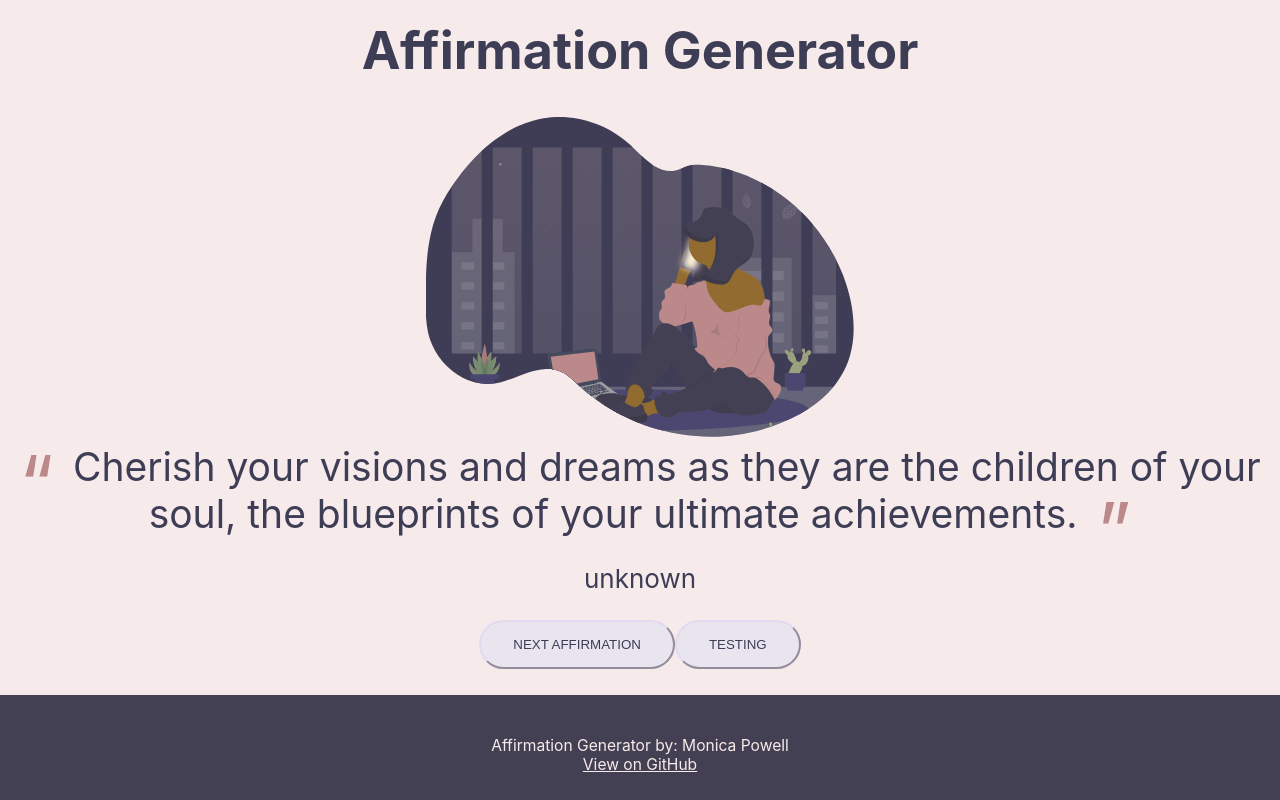
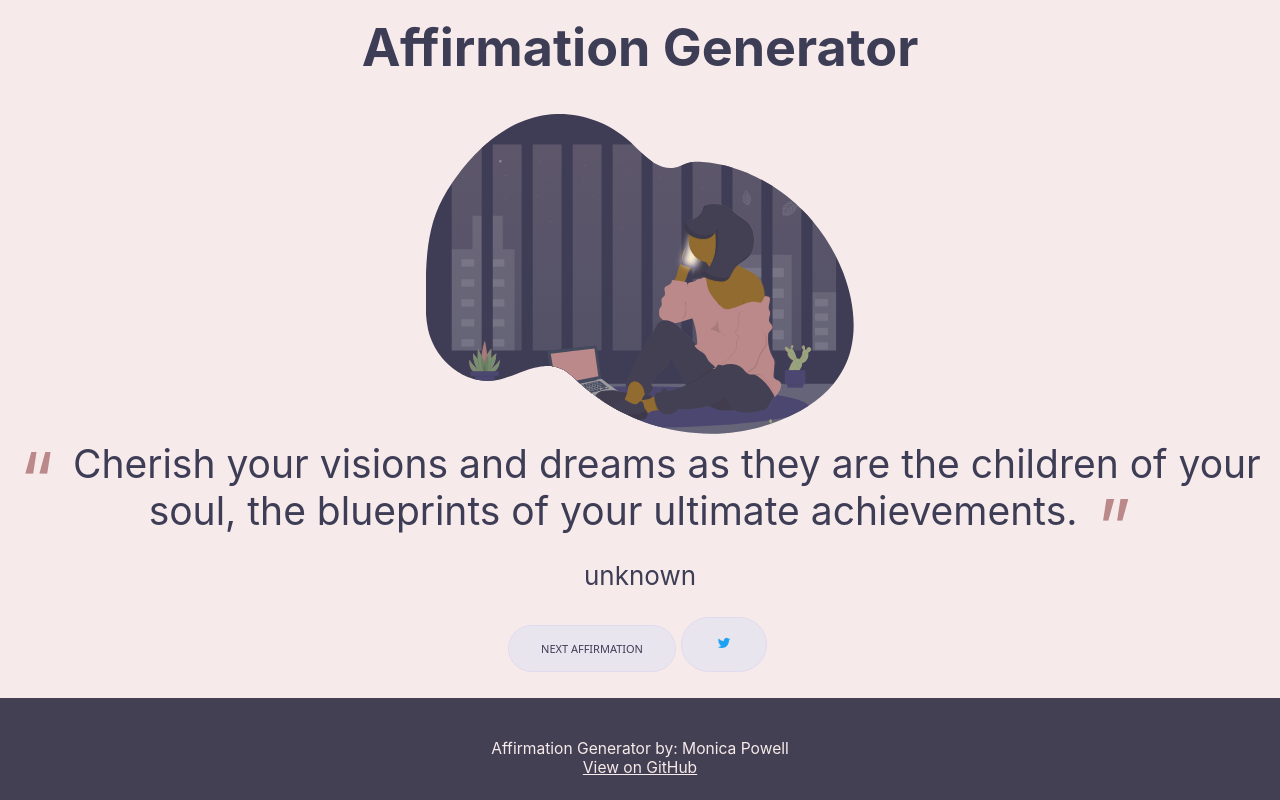
Before and after one commit to M0nica/affirmation_generator, a React (Create React App) app: page / in a window 1280 px wide. Built offline with nearby package versions, Linux system fonts and the light colour scheme.

Commit message:
working button

```diff
--- a/src/AffirmationComponent.js
+++ b/src/AffirmationComponent.js
@@ -46,7 +46,7 @@ class AffirmationComponent extends React.Component {
         </blockquote>
         <p className="author-citation">{affirmation.author}</p>
         <button onClick={this.handleClick}>Next Affirmation</button>
-        <TweetButton />
+        <TweetButton affirmation={affirmation.affirmation} author={affirmation.author} />
       </div>
     );
   }
--- a/src/App.css
+++ b/src/App.css
@@ -10,6 +10,10 @@
 .App-logo {
   height: 40vmin;
   pointer-events: none;
+}
+
+.twitter-logo {
+  width: 20px;
 }
 
 .App-header {
@@ -51,7 +55,12 @@ blockquote p {
   display: inline;
 }
 
-button {
+button, .tweet-button {
+  display: inline-block;
+  font: 400 11px system-ui;
+  border-width: 1px;
+  border-style: solid;
+  margin-right: 5px;
   color: inherit;
   text-decoration: none;
   border-radius: 35px;
@@ -61,7 +70,7 @@ button {
   text-transform: uppercase;
 }
 
-button:hover {
+button:hover, .tweet-button:hover {
   color: #000;
   background-color: #fff;
   border-color: #e6e6e6;
--- a/src/TweetComponent.js
+++ b/src/TweetComponent.js
@@ -1,10 +1,35 @@
+// Reference: https://developer.twitter.com/en/docs/twitter-for-websites/tweet-button/overview
+
 import React, { Component } from "react";
-//import "./Footer.css";
+
+import twitter from "./twitter.svg";
 
 class TweetComponent extends Component {
+
+  tweetableUrl() {
+    const tweetableUrl = "https://twitter.com/intent/tweet?url=https://www.affirmations.madewithtech.com/&text=" + this.tweetableText();
+    return tweetableUrl;
+  }
+
+  tweetableText() {
+    const tweetableText = encodeURIComponent('"' + this.props.affirmation + '" - ' + this.props.author) + '%0A' + encodeURIComponent("Check out the Affirmation Generator:");
+    return tweetableText;
+  }
+
+  onClickToTweet(e) {
+    e.preventDefault();
+    window.open(
+      e.target.getAttribute("href"),
+      "twitterwindow",
+      "height=450, width=550, toolbar=0, location=0, menubar=0, directories=0,scrollbars=0"
+    );
+  }
+
   render() {
     return (
-      <button>Testing</button>
+      <a className="tweet-button" onClick={this.onClickToTweet} href={this.tweetableUrl()}>
+        <img src={twitter} className="twitter-logo" alt="Twitter logo" />
+      </a>
     );
   }
 }
```
Also changed, not shown: src/twitter.svg (added).
